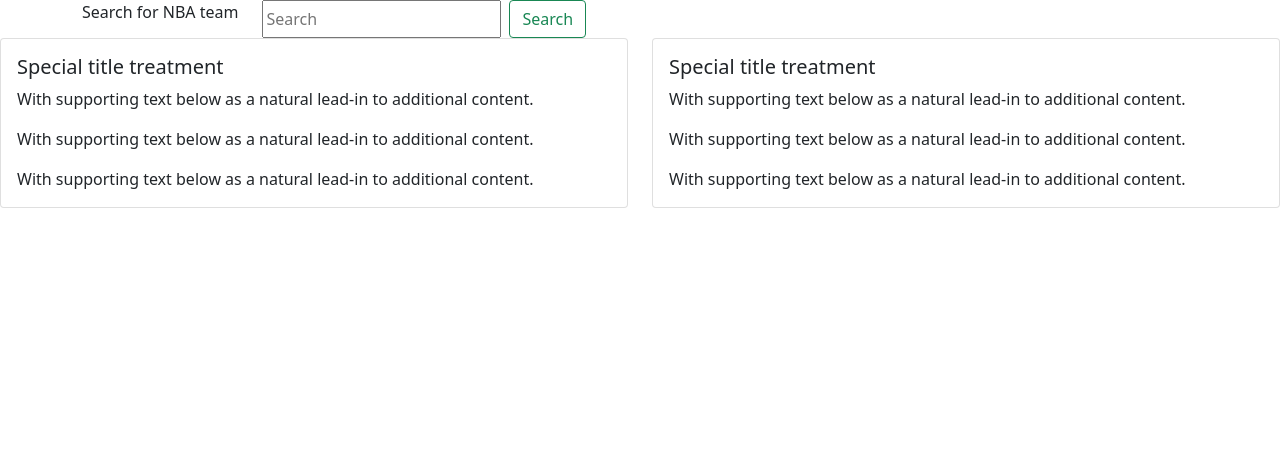
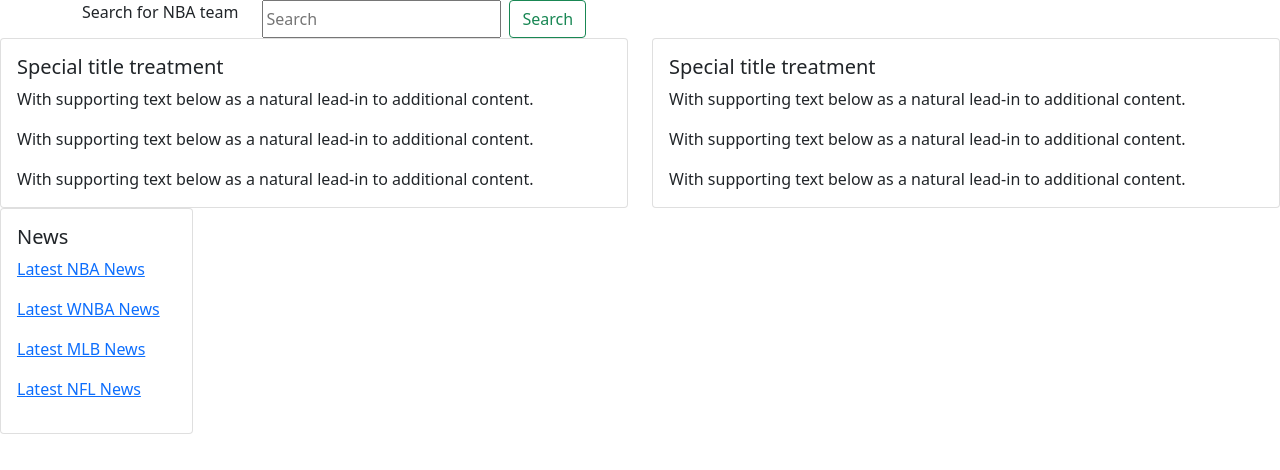
Before and after one commit to sammyyi34/nba-playoff-tracker, a plain HTML site: page index.html in a window 1280 px wide. Drawn offline with nearby package versions, Linux system fonts and the light colour scheme.

Commit message:
added news display box and content

```diff
--- a/index.html
+++ b/index.html
@@ -39,11 +39,22 @@
 				</div>
 			</div>
 		</div>
+		<div class="col-sm-2 mb-2 mb-sm-0">
+			<div class="card">
+				<div class="card-body">
+					<h5 class="card-title" id="newsUpdate"> News</h5>
+					<p><a href="https://www.espn.com/nba/" target="_blank">Latest NBA News</a></p>
+					<p><a href="https://www.wnba.com/news/" target="_blank">Latest WNBA News</a></p>
+					<p><a href="https://www.espn.com/mlb/" target="_blank">Latest MLB News</a></p>
+					<p><a href="https://www.espn.com/nfl/" target="_blank">Latest NFL News</a></p>
+
+
+				</div>
+			</div>
+		</div>
 	</div>
 </body>
 <!-- LINK TO JQUERY AND  JS FILE -->
 <script src="https://code.jquery.com/jquery-3.5.1.min.js"></script>
 <script src="./assets/JS/script.js"> </script>
 </html>
-
-<!-- comment -->
```
